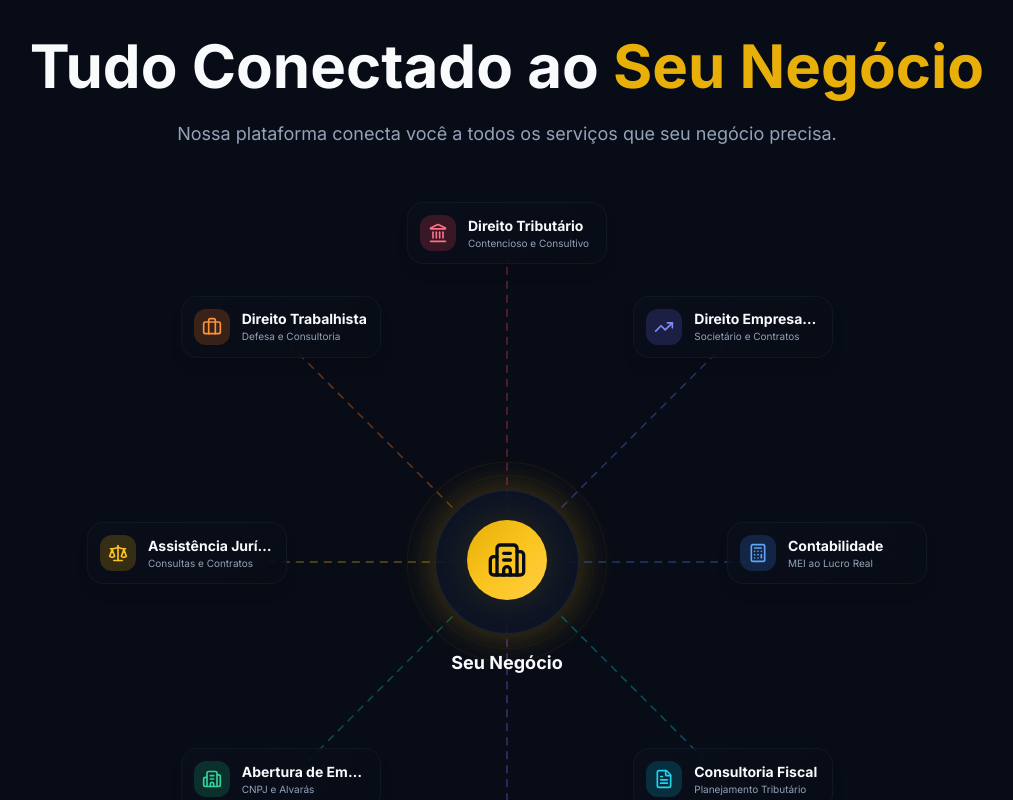
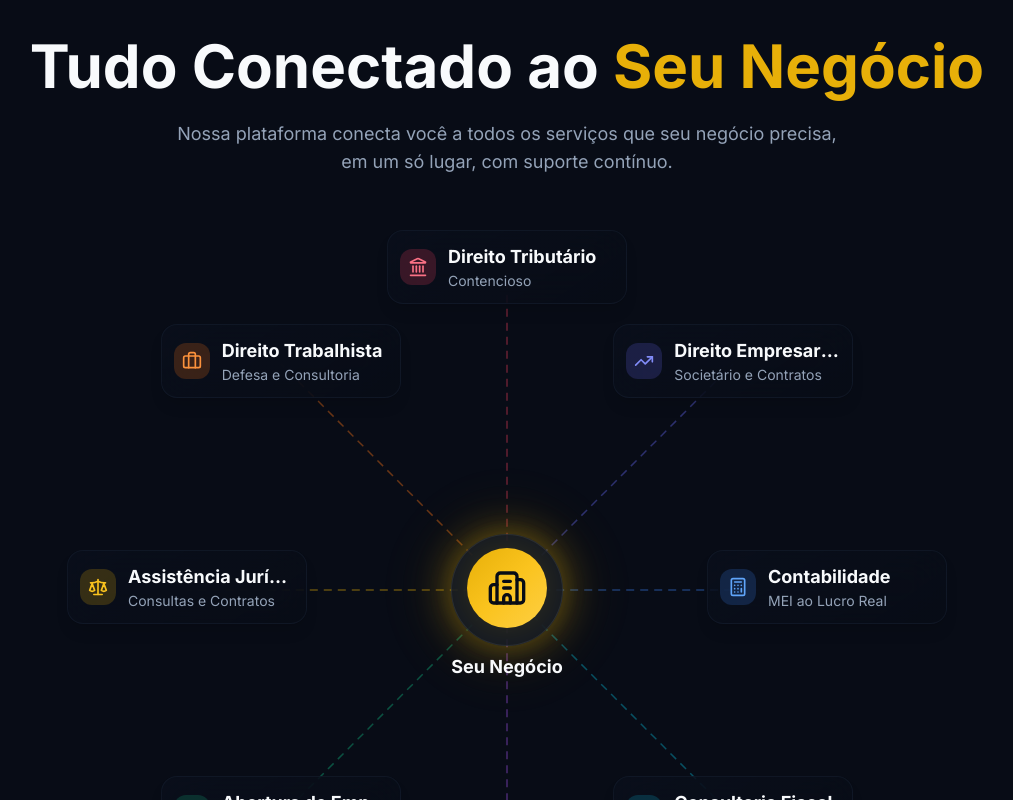
Before and after one commit to jusemar/vincis, a React (Vite) app: page / in a window 1280 px wide. Shown: the part 1300-2100 px from the top of the page, without its empty margins (133-1146 px from the left). Built offline with nearby package versions, Linux system fonts and the light colour scheme.

Commit message:
servicesHub teste terceira vez  aprovado precisando corrigir

```diff
--- a/src/sections/home/ServicesHub.tsx
+++ b/src/sections/home/ServicesHub.tsx
@@ -29,7 +29,7 @@ const services = [
   { id: 'abertura', icon: Building2, title: 'Abertura de Empresa', subtitle: 'CNPJ e Alvarás', color: 'emerald', angle: 135 },
   { id: 'juridico', icon: Scale, title: 'Assistência Jurídica', subtitle: 'Consultas e Contratos', color: 'amber', angle: 180 },
   { id: 'trabalhista', icon: Briefcase, title: 'Direito Trabalhista', subtitle: 'Defesa e Consultoria', color: 'orange', angle: 225 },
-  { id: 'tributario', icon: Landmark, title: 'Direito Tributário', subtitle: 'Contencioso e Consultivo', color: 'rose', angle: 270 },
+  { id: 'tributario', icon: Landmark, title: 'Direito Tributário', subtitle: 'Contencioso', color: 'rose', angle: 270 },
   { id: 'empresarial', icon: TrendingUp, title: 'Direito Empresarial', subtitle: 'Societário e Contratos', color: 'indigo', angle: 315 },
 ];
 
@@ -57,7 +57,8 @@ export default function ServicesHub() {
             Tudo Conectado ao <span className="text-gradient-gold">Seu Negócio</span>
           </h2>
           <p className="mt-6 text-lg text-muted-foreground max-w-2xl mx-auto">
-            Nossa plataforma conecta você a todos os serviços que seu negócio precisa.
+           Nossa plataforma conecta você a todos os serviços que seu negócio precisa,
+            em um só lugar, com suporte contínuo.
           </p>
         </div>
 
@@ -84,19 +85,33 @@ export default function ServicesHub() {
               <div className="w-full h-full flex flex-col items-center justify-center relative">
 
                 {/* Anéis de Pulso */}
-                {[...Array(3)].map((_, i) => (
-                  <motion.div
-                    key={i}
-                    className="absolute rounded-full border border-primary/20"
-                    style={{ width: 120 + i * 40, height: 120 + i * 40 }}
-                    animate={{ scale: [1, 1.15, 1], opacity: [0.3, 0.1, 0.3] }}
-                    transition={{ duration: 2, repeat: Infinity, delay: i * 0.5 }}
-                  />
-                ))}
-
-                {/* Hub Principal */}
+{[...Array(3)].map((_, i) => (
+  <motion.div
+    key={i}
+    className="absolute rounded-full bg-primary/20" // Reduzi de /50 para /20 (mais suave, menos "escuro")
+    style={{
+      width: 100,
+      height: 100,
+      filter: 'blur(12px)', // Aumentei o blur para dispersar a cor melhor
+      willChange: 'transform, opacity'
+    }}
+    initial={{ scale: 1, opacity: 0 }}
+    animate={{
+      scale: 2.0,
+      // Começa em 0, sobe para 0.4 (suave) e desce gradualmente até 0
+      opacity: [0, 0.4, 0.2, 0]
+    }}
+    transition={{
+      duration: 6,           // Aumentei para 5s para o clareamento ser mais lento
+      repeat: Infinity,
+      delay: i * 1.6,
+      ease: "easeInOut",     // EaseInOut torna a transição de cor menos "agressiva"
+      times: [0, 0.2, 0.8, 1]
+    }}
+  />
+))}            {/* Hub Principal */}
                 <motion.div
-                  className="relative w-28 h-28 md:w-36 md:h-36 rounded-full glass border-2 border-primary/40 flex flex-col items-center justify-center bg-background z-20"
+                  className="relative w-24 h-24 md:w-28 md:h-28 rounded-full glass border-2 border-primary/40 flex flex-col items-center justify-center bg-background z-20"
                   animate={{ boxShadow: ['0 0 20px hsl(var(--primary)/0.2)', '0 0 50px hsl(var(--primary)/0.4)', '0 0 20px hsl(var(--primary)/0.2)'] }}
                   transition={{ duration: 3, repeat: Infinity }}
                 >
@@ -106,7 +121,7 @@ export default function ServicesHub() {
                 </motion.div>
 
                 {/* Label Única */}
-                <div className="absolute bottom-10 z-30 text-center">
+                <div className="absolute bottom-16 z-30 text-center">
                    <span className="text-foreground font-bold text-lg block leading-none">Seu Negócio</span>
                 </div>
               </div>
@@ -119,7 +134,7 @@ export default function ServicesHub() {
               const Icon = service.icon;
 
               return (
-                <foreignObject key={service.id} x={pos.x - 100} y={pos.y - 40} width="200" height="80" className="overflow-visible">
+                <foreignObject key={service.id} x={pos.x - 120} y={pos.y - 40} width="240" height="80" className="overflow-visible">
                   <motion.div
                     initial={{ opacity: 0, scale: 0 }}
                     animate={isInView ? { opacity: 1, scale: 1 } : {}}
@@ -130,8 +145,8 @@ export default function ServicesHub() {
                       <Icon size={20} />
                     </div>
                     <div className="min-w-0">
-                      <h4 className="text-foreground font-bold text-xs md:text-sm truncate">{service.title}</h4>
-                      <p className="text-muted-foreground text-[10px] truncate">{service.subtitle}</p>
+                      <h4 className="text-foreground font-bold text-sm md:text-lg truncate">{service.title}</h4>
+                      <p className="text-muted-foreground text-sm truncate">{service.subtitle}</p>
                     </div>
                   </motion.div>
                 </foreignObject>
```
